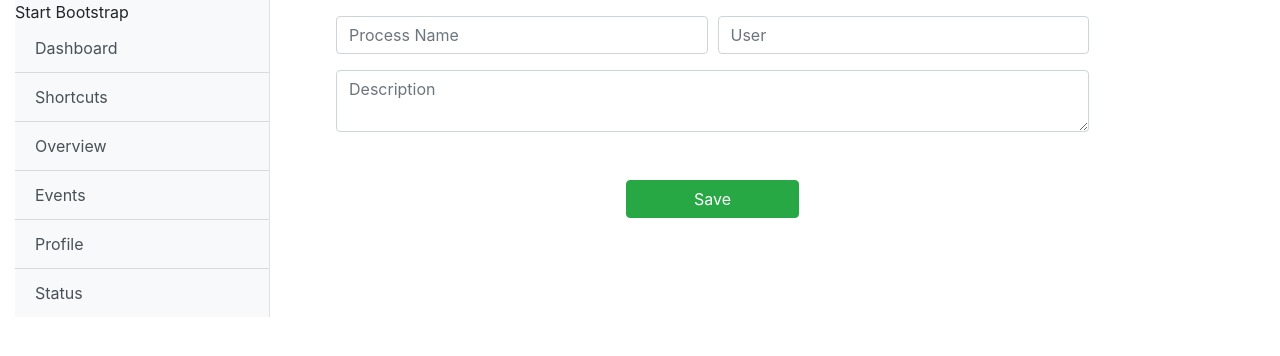
After one commit to felipeospina21/contracts-manager, a Node server app: page /links/add in a window 1280 px wide. The commit adds this page. Shown: the top 356 px of the page. Run offline with Node 20, Linux system fonts and the light colour scheme; some libraries are stand-ins or nearby versions.

Commit message:
hbs template changes, bootstrap added

```diff
--- a/src/index.js
+++ b/src/index.js
@@ -34,7 +34,7 @@ app.use((req, res, next) => {
 // Routes
 app.use(require('./routes/index'));
 app.use(require('./routes/authentication'));
-app.use('links', require('./routes/links'));
+app.use('/links', require('./routes/links'));
 
 // Public
 app.use(express.static(path.join(__dirname, 'public')));
--- a/src/public/styles.css
+++ b/src/public/styles.css
@@ -155,7 +155,7 @@ th {
 	top: 150px;
 	left: 300px;
 	background-color: rgba(75, 74, 74, 1);
-	visibility: hidden;
+	/* visibility: hidden; */
 }
 
 .show {
--- a/src/routes/links.js
+++ b/src/routes/links.js
@@ -1,4 +1,20 @@
 const express = require('express');
 const router = express.Router();
+const pool = require('../database');
 
+router.get('/add', (req, res) => {
+	res.render('links/add');
+});
+
+router.post('/add', async (req, res) => {
+	const { title, creator, description } = req.body;
+	const newProcess = { title, creator, description };
+	await pool.query('INSERT INTO process set ?', [ newProcess ]);
+	res.send('received');
+});
+
+router.get('/', async (req, res) => {
+	const process = await pool.query('SELECT * FROM process');
+	res.render('links/list', { process });
+});
 module.exports = router;
--- a/src/views/layouts/main.hbs
+++ b/src/views/layouts/main.hbs
@@ -0,0 +1,25 @@
+<!DOCTYPE html>
+<html lang="en">
+<head>
+    <meta charset="UTF-8">
+    <meta name="viewport" content="width=device-width, initial-scale=1.0">
+    <link rel="stylesheet" href="https://cdnjs.cloudflare.com/ajax/libs/font-awesome/5.13.1/css/all.min.css">
+    <link rel="stylesheet" href="https://stackpath.bootstrapcdn.com/bootstrap/4.5.0/css/bootstrap.min.css" integrity="sha384-9aIt2nRpC12Uk9gS9baDl411NQApFmC26EwAOH8WgZl5MYYxFfc+NcPb1dKGj7Sk" crossorigin="anonymous">
+    {{!-- <link rel="stylesheet" href="/styles.css"> --}}
+    <title>Document</title>
+</head>
+<body>
+
+	<div class="container m-0">
+		<div class="row">
+			<div class="col-3">
+				{{> navigation}}
+			</div>
+			<div class="col">
+				{{{ body }}}
+			</div>
+		</div>
+	</div>
+
+</body>
+</html>
--- /dev/null
+++ b/src/views/links/add.hbs
@@ -0,0 +1,26 @@
+
+<div class="container">
+  <form action="/links/add" method="POST">
+      <div class="form-row m-3">
+        <div class="col">
+          <input type="text" class="form-control" name="title" placeholder="Process Name">
+        </div>
+        <div class="col">
+          <input type="text" class="form-control" name="creator" placeholder="User">
+        </div>
+      </div>
+
+      <div class="form-row m-3">
+        <div class="col">
+          <textarea class="form-control" aria-label="With textarea" name="description" placeholder="Description"></textarea>
+        </div>
+      </div>
+      <div class="form-row m-5">
+        <div class="col">
+          <button type="submit" class="btn btn-success w-25 m-auto d-flex justify-content-center">
+            Save
+          </button>
+        </div>
+      </div>
+  </form>
+</div>
--- /dev/null
+++ b/src/views/partials/navigation.hbs
@@ -0,0 +1,22 @@
+
+{{!-- <nav class="nav flex-column border-right">
+  <button type="button" class="close" aria-label="Close">
+  	<span aria-hidden="true">&times;</span>
+	</button>
+  <a class="nav-link" href="#">Home</a>
+  <a class="nav-link" href="#">Create Process</a>
+  <a class="nav-link" href="#">Modify Process</a>
+  <a class="nav-link" href="#">Options</a>
+</nav> --}}
+
+<div class="bg-light border-right" id="sidebar-wrapper">
+	<div class="sidebar-heading">Start Bootstrap </div>
+	<div class="list-group list-group-flush">
+		<a href="#" class="list-group-item list-group-item-action bg-light">Dashboard</a>
+		<a href="#" class="list-group-item list-group-item-action bg-light">Shortcuts</a>
+		<a href="#" class="list-group-item list-group-item-action bg-light">Overview</a>
+		<a href="#" class="list-group-item list-group-item-action bg-light">Events</a>
+		<a href="#" class="list-group-item list-group-item-action bg-light">Profile</a>
+		<a href="#" class="list-group-item list-group-item-action bg-light">Status</a>
+	</div>
+</div>
```
Also changed, not shown: database/db.sql (+36 -1 lines), src/database.js (+26 -0 lines), src/keys.js (+8 -0 lines), src/views/links/list.hbs (added, +22 -0 lines), 1 other file.
